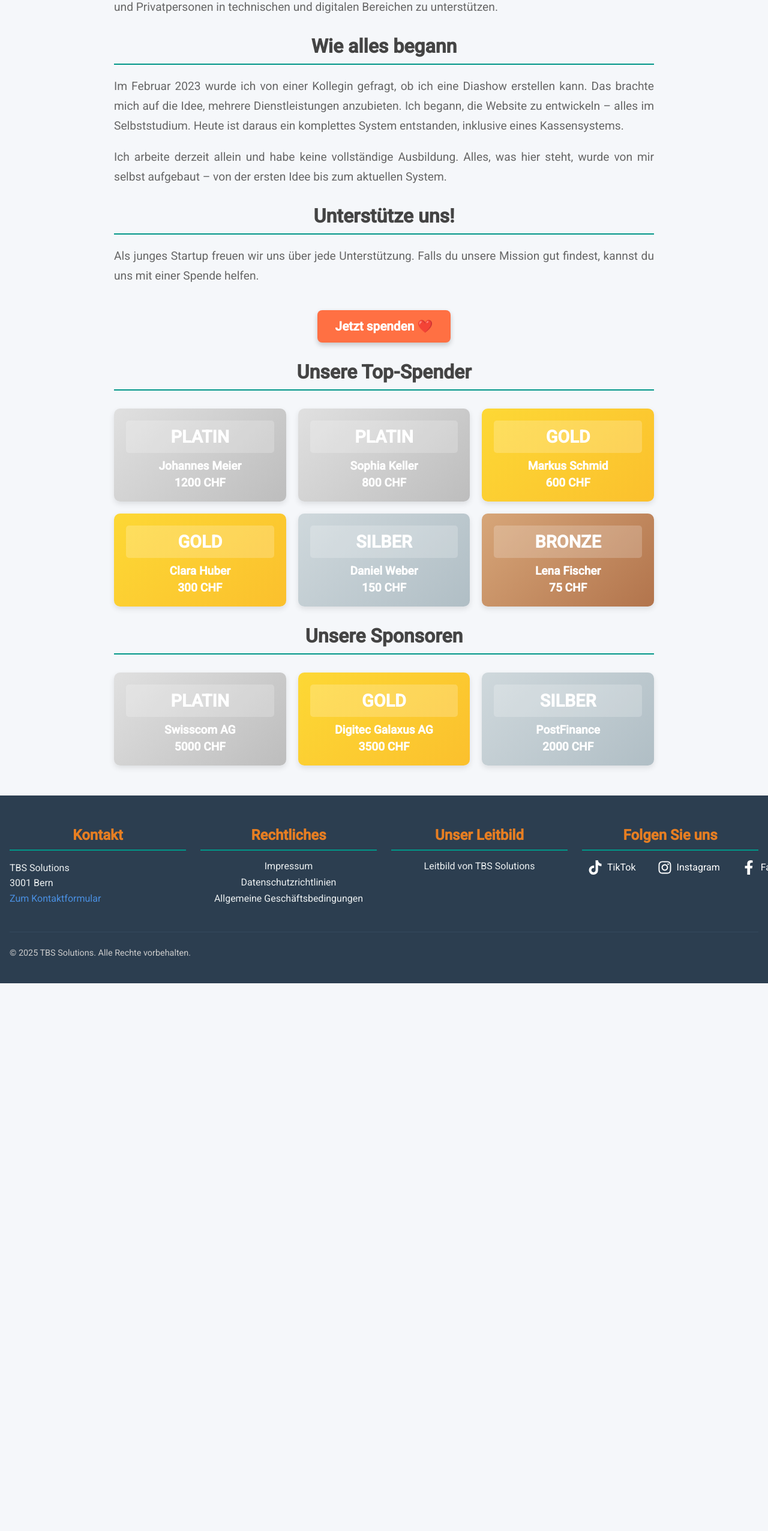
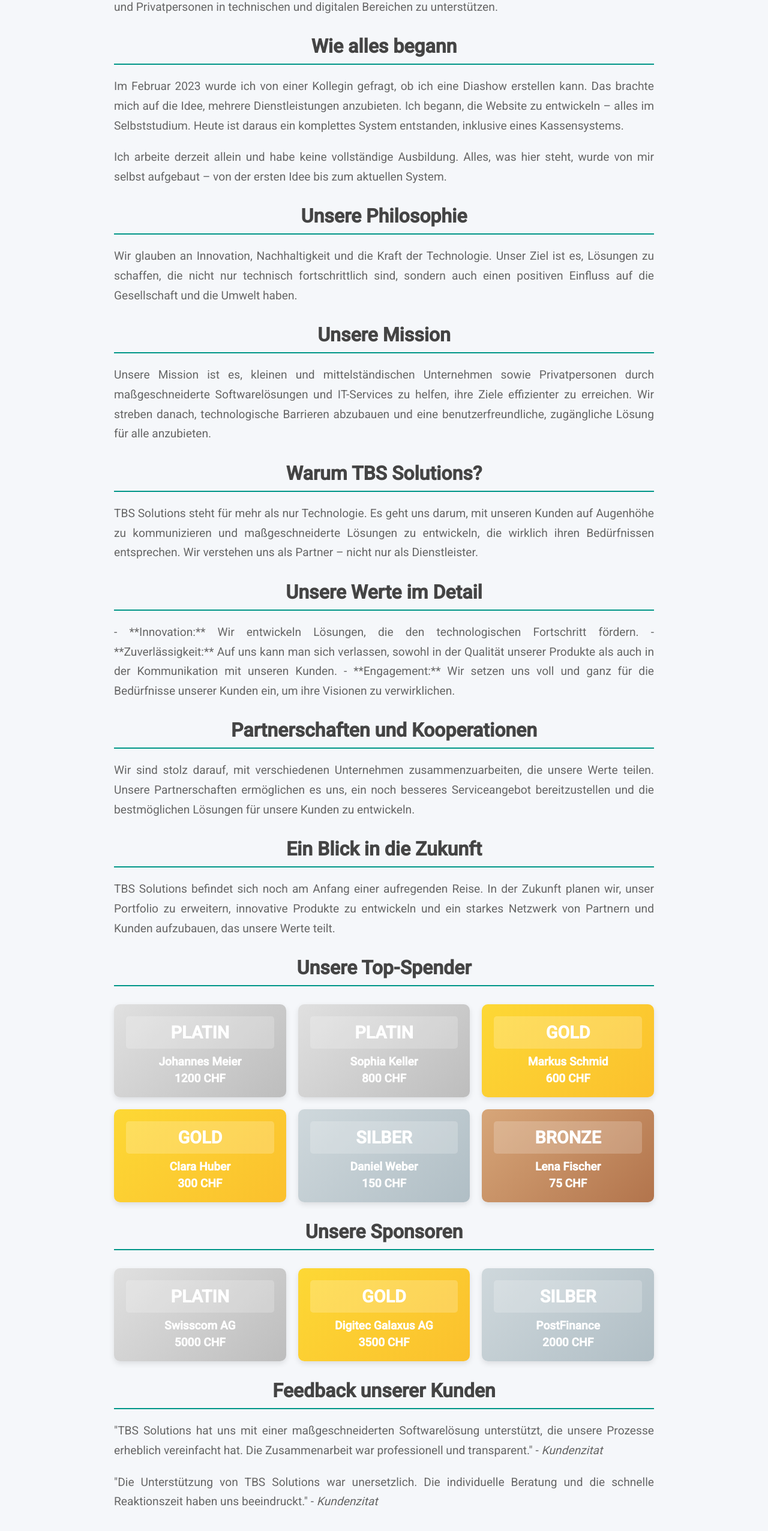
Before and after one commit to tbs-dienste/webfrostend, a React (Create React App) app: page /ueber-uns in a window 1280 px wide. Shown: the part 234-2786 px from the top of the page at 60% size. Before the commit the page ends 1873 px from the top, so only its background shows below. Built offline with nearby package versions, Linux system fonts and the light colour scheme; what @react-pdf/renderer would draw is missing.

Commit message:
ÜberUns.jsx aktualisieren

```diff
--- a/src/components/Content/ÜberUns.jsx
+++ b/src/components/Content/ÜberUns.jsx
@@ -44,15 +44,37 @@ const ÜberUns = () => {
         wurde von mir selbst aufgebaut – von der ersten Idee bis zum aktuellen System.
       </p>
 
-      <h2>Unterstütze uns!</h2>
+      <h2>Unsere Philosophie</h2>
       <p>
-        Als junges Startup freuen wir uns über jede Unterstützung. Falls du unsere Mission gut findest,
-        kannst du uns mit einer Spende helfen.
+        Wir glauben an Innovation, Nachhaltigkeit und die Kraft der Technologie. Unser Ziel ist es, Lösungen zu schaffen, die nicht nur technisch fortschrittlich sind, sondern auch einen positiven Einfluss auf die Gesellschaft und die Umwelt haben.
       </p>
 
-      <a href="https://www.paypal.com/donate" target="_blank" rel="noopener noreferrer" className="spenden-button">
-        Jetzt spenden ❤️
-      </a>
+      <h2>Unsere Mission</h2>
+      <p>
+        Unsere Mission ist es, kleinen und mittelständischen Unternehmen sowie Privatpersonen durch maßgeschneiderte Softwarelösungen und IT-Services zu helfen, ihre Ziele effizienter zu erreichen. Wir streben danach, technologische Barrieren abzubauen und eine benutzerfreundliche, zugängliche Lösung für alle anzubieten.
+      </p>
+
+      <h2>Warum TBS Solutions?</h2>
+      <p>
+        TBS Solutions steht für mehr als nur Technologie. Es geht uns darum, mit unseren Kunden auf Augenhöhe zu kommunizieren und maßgeschneiderte Lösungen zu entwickeln, die wirklich ihren Bedürfnissen entsprechen. Wir verstehen uns als Partner – nicht nur als Dienstleister.
+      </p>
+
+      <h2>Unsere Werte im Detail</h2>
+      <p>
+        - **Innovation:** Wir entwickeln Lösungen, die den technologischen Fortschritt fördern.
+        - **Zuverlässigkeit:** Auf uns kann man sich verlassen, sowohl in der Qualität unserer Produkte als auch in der Kommunikation mit unseren Kunden.
+        - **Engagement:** Wir setzen uns voll und ganz für die Bedürfnisse unserer Kunden ein, um ihre Visionen zu verwirklichen.
+      </p>
+
+      <h2>Partnerschaften und Kooperationen</h2>
+      <p>
+        Wir sind stolz darauf, mit verschiedenen Unternehmen zusammenzuarbeiten, die unsere Werte teilen. Unsere Partnerschaften ermöglichen es uns, ein noch besseres Serviceangebot bereitzustellen und die bestmöglichen Lösungen für unsere Kunden zu entwickeln.
+      </p>
+
+      <h2>Ein Blick in die Zukunft</h2>
+      <p>
+        TBS Solutions befindet sich noch am Anfang einer aufregenden Reise. In der Zukunft planen wir, unser Portfolio zu erweitern, innovative Produkte zu entwickeln und ein starkes Netzwerk von Partnern und Kunden aufzubauen, das unsere Werte teilt.
+      </p>
 
       <h2>Unsere Top-Spender</h2>
       <div className="spender-grid">
@@ -79,6 +101,20 @@ const ÜberUns = () => {
           </div>
         ))}
       </div>
+
+      <h2>Feedback unserer Kunden</h2>
+      <p>
+        "TBS Solutions hat uns mit einer maßgeschneiderten Softwarelösung unterstützt, die unsere Prozesse erheblich vereinfacht hat. Die Zusammenarbeit war professionell und transparent." - <em>Kundenzitat</em>
+      </p>
+      <p>
+        "Die Unterstützung von TBS Solutions war unersetzlich. Die individuelle Beratung und die schnelle Reaktionszeit haben uns beeindruckt." - <em>Kundenzitat</em>
+      </p>
+
+      <h2>Werde ein Partner!</h2>
+      <p>
+        Wir suchen auch Influencer, Streamer oder andere Content-Creator, die unsere Vision teilen und uns bei der Verbreitung unserer Nachricht unterstützen möchten!
+        Wenn du Interesse hast, uns zu unterstützen und Werbung zu machen, melde dich bitte per E-Mail an <strong>info@tbsolutions.ch</strong>.
+      </p>
     </div>
   );
 };
```
